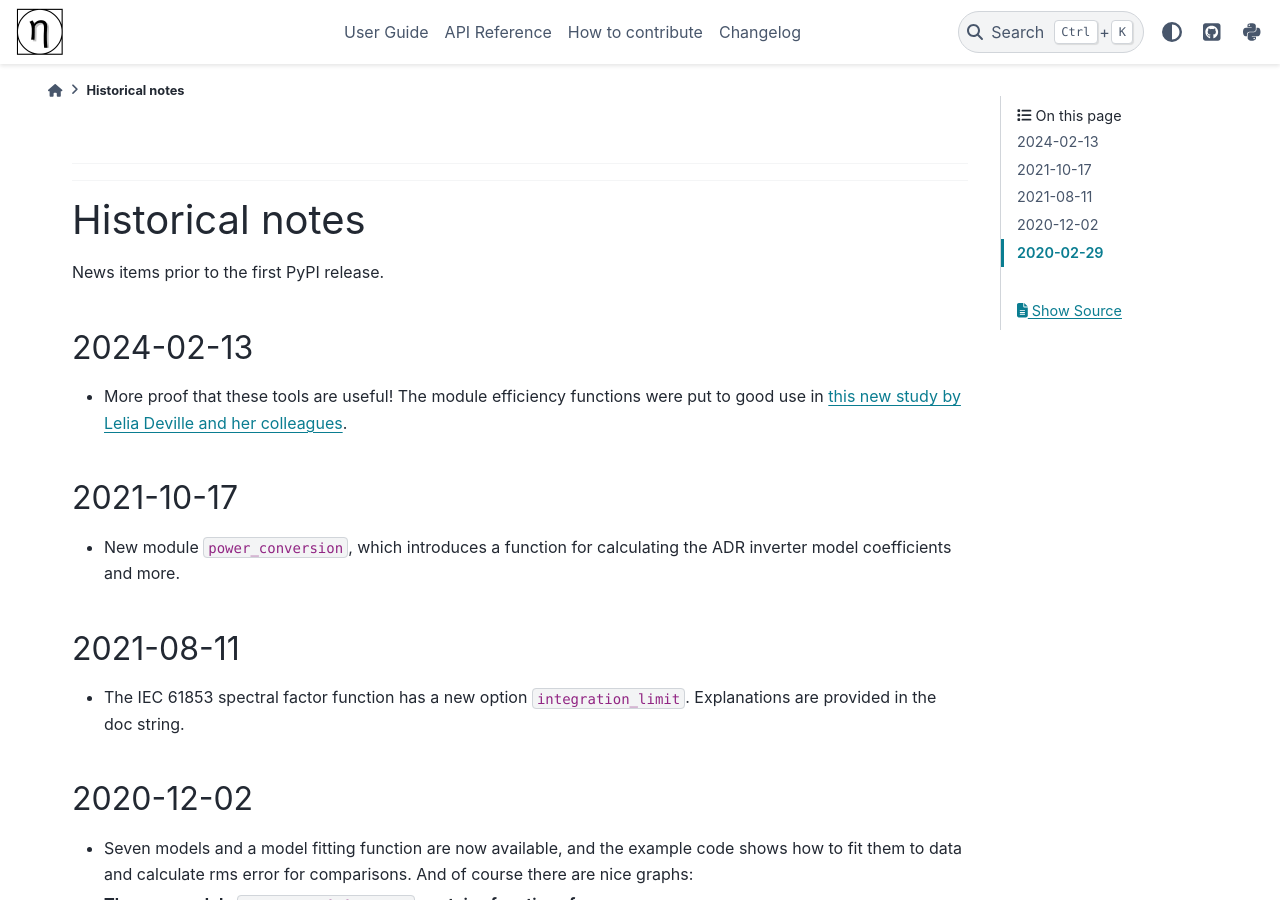
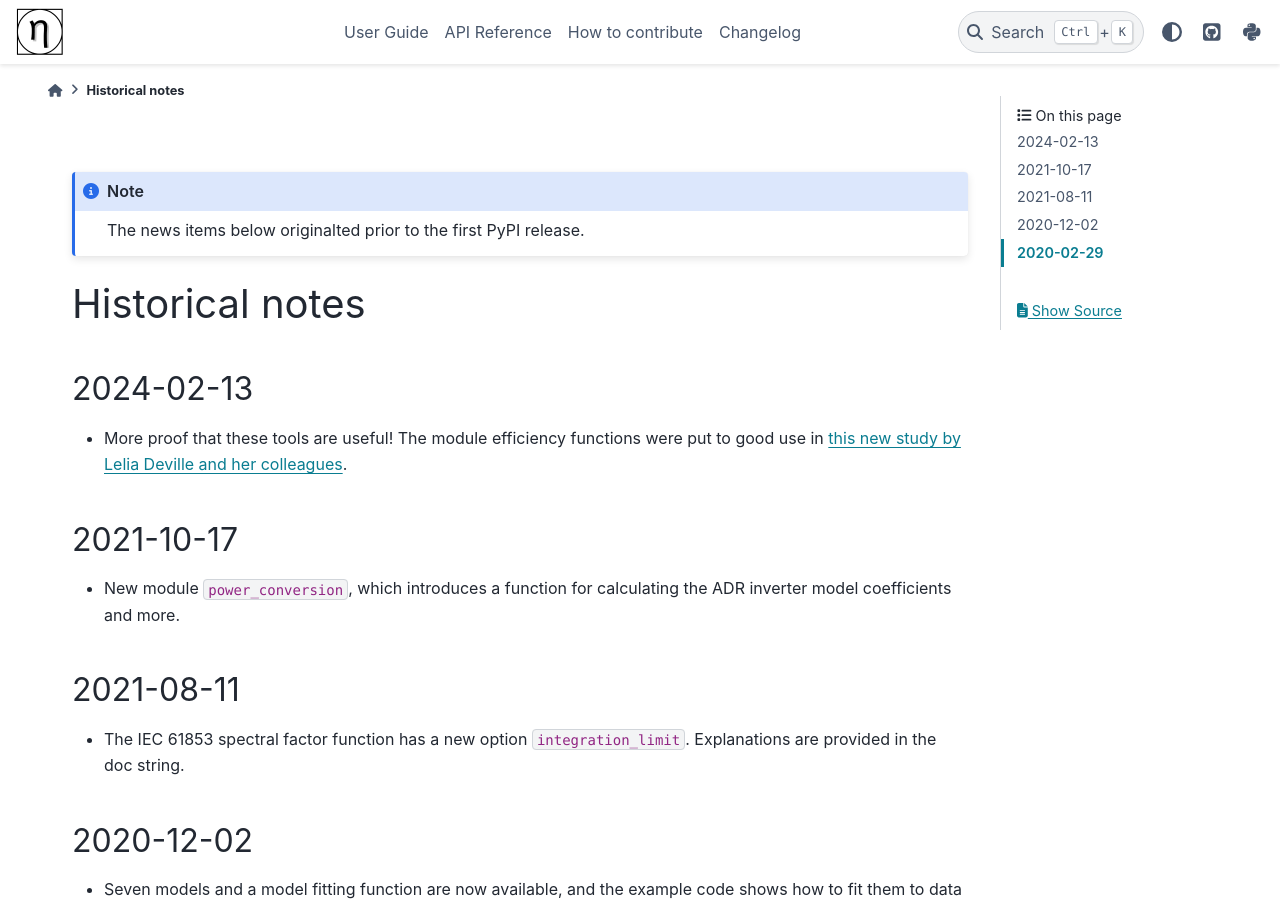
Before and after one commit to pvplabs/pvpltools, a Sphinx documentation site: the page built from docs/whatsnews/0.0.0-pre-PyPI-release.rst, in a window 1280 px wide and 900 px high. Built offline with Sphinx 7.4.7 and the PyData theme 0.15.4, drawn with Linux system fonts in a browser that asks for light colours; pages that are not in the unit, such as notebooks, are missing from menus; the version number could not be read and is left out.

Commit message:
Add note

```diff
--- a/docs/whatsnews/0.0.0-pre-PyPI-release.rst
+++ b/docs/whatsnews/0.0.0-pre-PyPI-release.rst
@@ -1,13 +1,11 @@
 
-----
-
-
-----
+.. note::
+    The news items below originalted prior to the first PyPI release.
 
 Historical notes
 ================
 
-News items prior to the first PyPI release.
+
 
 2024-02-13
 ^^^^^^^^^^
```
